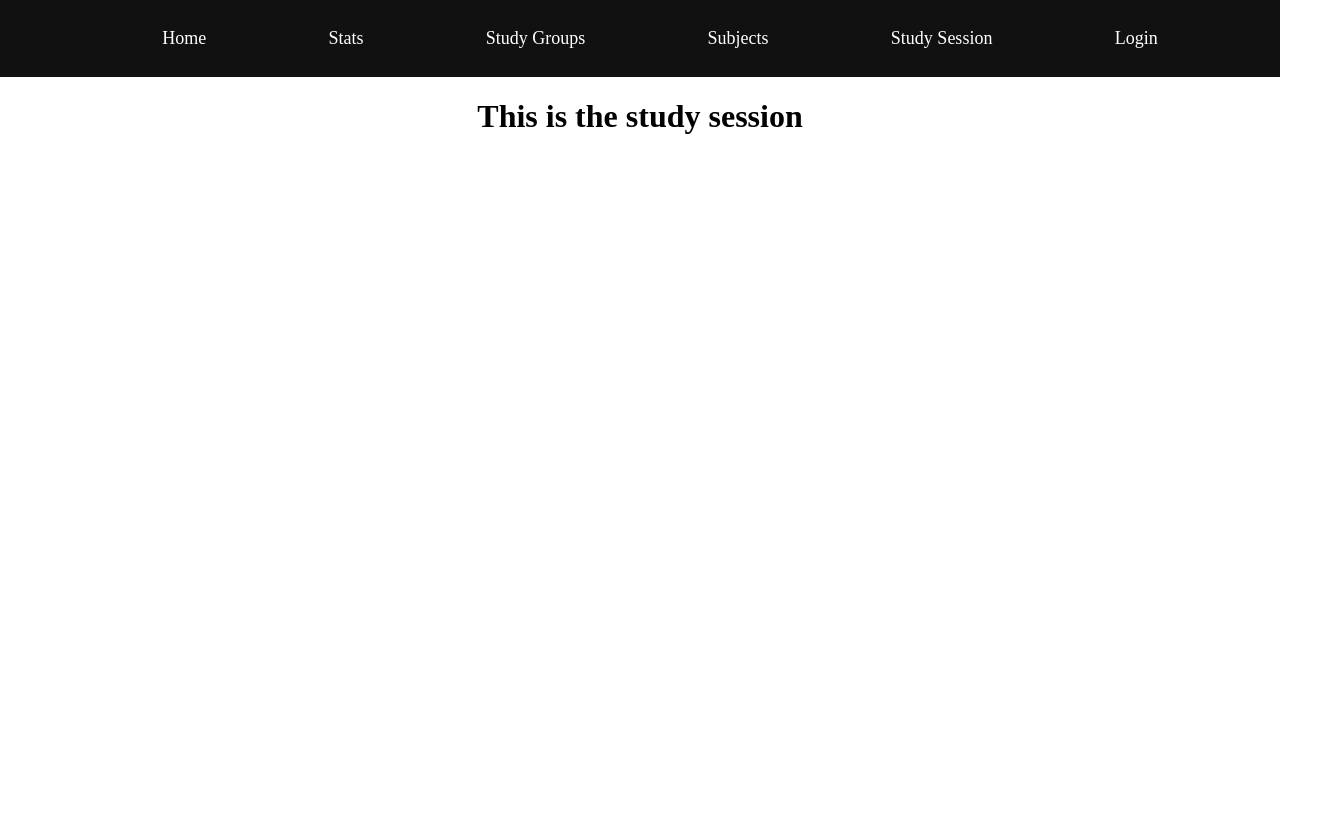
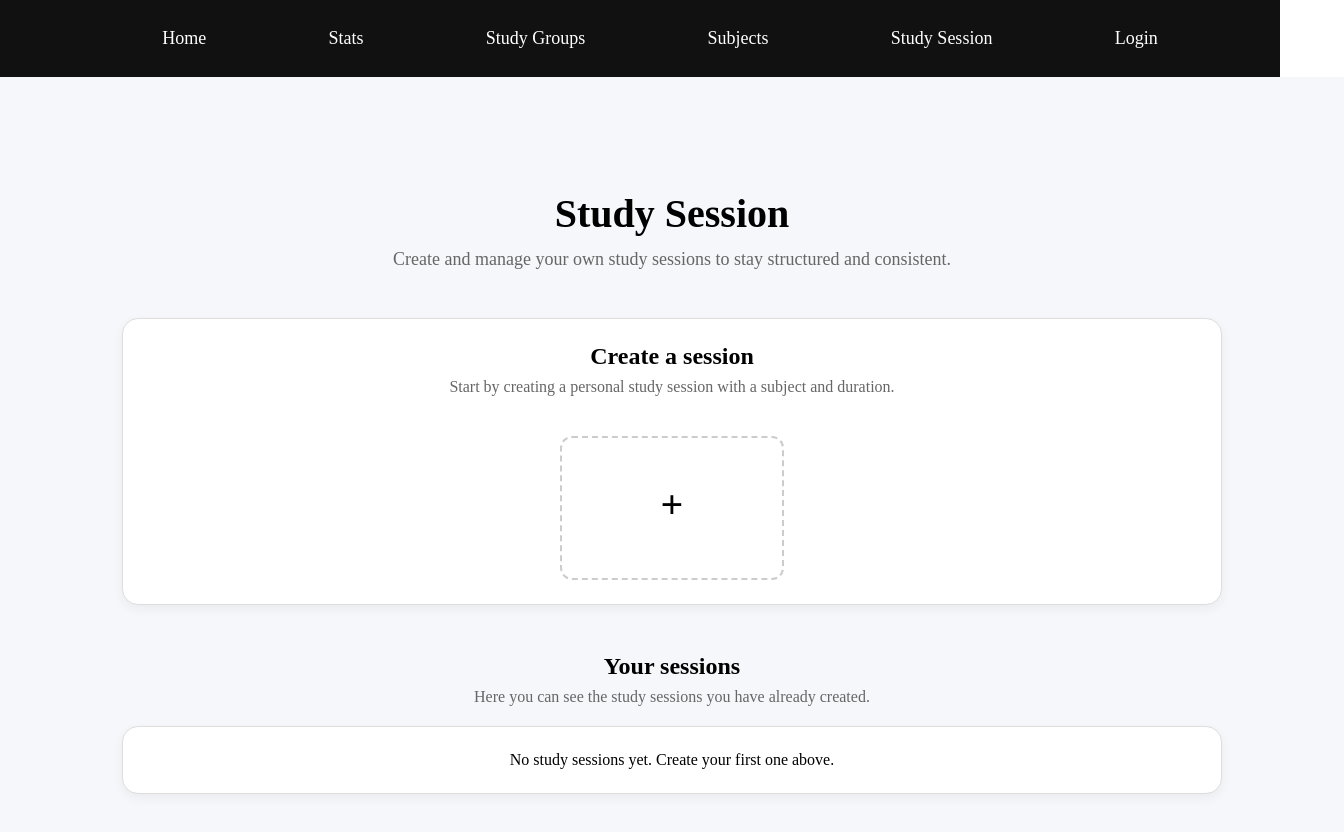
Before and after one commit to Draggard11/DAT251--placeholder-, a React (Vite) app in the folder frontend/react-website/: page /StudySession in a window 1280 px wide. Shown: the top 832 px of the page, 1344 px wide, since content can reach past the window. Before the commit the page ends 800 px from the top, so only its background shows below. Built offline with nearby package versions, Linux system fonts and the light colour scheme.

Commit message:
Add study session creation and display

```diff
--- /dev/null
+++ b/frontend/react-website/src/components/CreateSessionModal.tsx
@@ -0,0 +1,131 @@
+import React, { useState } from "react";
+
+const subjects = ["DAT251", "DAT333", "INF222"];
+const durations = [25, 45, 60, 90, 120];
+
+interface StudySessionItem {
+  subject: string;
+  duration: number;
+}
+
+interface Props {
+  isOpen: boolean;
+  onClose: () => void;
+  onSave: (session: StudySessionItem) => void;
+}
+
+const CreateSessionModal = ({ isOpen, onClose, onSave }: Props) => {
+  const [subject, setSubject] = useState("");
+  const [duration, setDuration] = useState("");
+
+  if (!isOpen) return null;
+
+  const handleSave = () => {
+    if (!subject || !duration) return;
+
+    onSave({
+      subject,
+      duration: Number(duration),
+    });
+
+    setSubject("");
+    setDuration("");
+    onClose();
+  };
+
+  return (
+    <div
+      onClick={onClose}
+      style={{
+        position: "fixed",
+        top: 0,
+        left: 0,
+        width: "100%",
+        height: "100%",
+        backgroundColor: "rgba(0, 0, 0, 0.45)",
+        display: "flex",
+        alignItems: "center",
+        justifyContent: "center",
+      }}
+    >
+      <div
+        onClick={(e) => e.stopPropagation()}
+        style={{
+          width: "420px",
+          backgroundColor: "white",
+          borderRadius: "16px",
+          padding: "24px",
+          boxShadow: "0 10px 30px rgba(0,0,0,0.15)",
+        }}
+      >
+        <div
+          style={{
+            display: "flex",
+            justifyContent: "space-between",
+            marginBottom: "16px",
+          }}
+        >
+          <h2>Create Study Session</h2>
+          <button onClick={onClose}>x</button>
+        </div>
+
+        <div style={{ display: "flex", flexDirection: "column", gap: "8px" }}>
+          <label>Subjects</label>
+          <select
+            value={subject}
+            onChange={(e) => setSubject(e.target.value)}
+            style={{
+              padding: "10px",
+              borderRadius: "8px",
+              border: "1px solid #ccc",
+            }}
+          >
+            <option value="">Select subject</option>
+            {subjects.map((item) => (
+              <option key={item} value={item}>
+                {item}
+              </option>
+            ))}
+          </select>
+        </div>
+
+        <div style={{ display: "flex", flexDirection: "column", gap: "8px" }}>
+          <label>Duration</label>
+          <select
+            value={duration}
+            onChange={(e) => setDuration(e.target.value)}
+            style={{
+              padding: "10px",
+              borderRadius: "8px",
+              border: "1px solid #ccc",
+            }}
+          >
+            <option value="">Select duration</option>
+            {durations.map((item) => (
+              <option key={item} value={item}>
+                {item} min
+              </option>
+            ))}
+          </select>
+        </div>
+
+        <button
+          onClick={handleSave}
+          style={{
+            marginTop: "8px",
+            padding: "12px",
+            backgroundColor: "#1f2d3d",
+            color: "white",
+            border: "none",
+            borderRadius: "8px",
+            cursor: "pointer",
+          }}
+        >
+          Save Session
+        </button>
+      </div>
+    </div>
+  );
+};
+
+export default CreateSessionModal;
--- a/frontend/react-website/src/pages/StudySession.tsx
+++ b/frontend/react-website/src/pages/StudySession.tsx
@@ -1,9 +1,161 @@
-import React from "react";
+import React, { useState } from "react";
+import CreateSessionModal from "../components/CreateSessionModal";
+
+interface StudySessionItem {
+  subject: string;
+  duration: number;
+}
 
 const StudySession = () => {
+  const [isOpen, setIsOpen] = useState(false);
+  const [sessions, setSessions] = useState<StudySessionItem[]>([]);
+
+  const handleSaveSession = (newSession: StudySessionItem) => {
+    setSessions((prev) => [...prev, newSession]);
+  };
+
   return (
-    <div>
-      <h1>This is the study session</h1>
+    <div
+      style={{
+        padding: "40px 32px",
+        width: "100%",
+        margin: "0 auto",
+        backgroundColor: "#f5f7fa",
+        minHeight: "100vh",
+      }}
+    >
+      <div
+        style={{ maxWidth: "1100px", margin: "0 auto", padding: "40px 32px" }}
+      >
+        <section style={{ marginBottom: "48px", textAlign: "center" }}>
+          <h1 style={{ marginBottom: "12px", fontSize: "40px" }}>
+            Study Session
+          </h1>
+          <p style={{ margin: 0, color: "#666", fontSize: "18px" }}>
+            Create and manage your own study sessions to stay structured and
+            consistent.
+          </p>
+        </section>
+
+        <section
+          style={{
+            marginBottom: "48px",
+            display: "flex",
+            flexDirection: "column",
+            alignItems: "center",
+            justifyContent: "center",
+            backgroundColor: "#ffffff",
+            border: "1px solid #ddd",
+            borderRadius: "16px",
+            boxShadow: "0 4px 12px rgba(0,0,0,0.05)",
+            padding: "24px",
+          }}
+        >
+          <h2 style={{ marginTop: 0, marginBottom: "8px" }}>
+            Create a session
+          </h2>
+          <p style={{ marginTop: 0, color: "#666", marginBottom: "20px" }}>
+            Start by creating a personal study session with a subject and
+            duration.
+          </p>
+          <div
+            onClick={() => setIsOpen(true)}
+            style={{
+              marginTop: "20px",
+              width: "220px",
+              height: "140px",
+              border: "2px dashed #ccc",
+              borderRadius: "12px",
+              display: "flex",
+              flexDirection: "column",
+              alignItems: "center",
+              justifyContent: "center",
+              cursor: "pointer",
+              transition: "0.2s",
+            }}
+            onMouseEnter={(e) => {
+              e.currentTarget.style.borderColor = "#1f2d3d";
+              e.currentTarget.style.backgroundColor = "#f0f2f5";
+            }}
+            onMouseLeave={(e) => {
+              e.currentTarget.style.borderColor = "#ccc";
+              e.currentTarget.style.backgroundColor = "white";
+            }}
+          >
+            <div
+              style={{
+                fontSize: "40px",
+                marginBottom: "8px",
+                fontWeight: "bold",
+              }}
+            >
+              +
+            </div>
+          </div>
+        </section>
+
+        <section>
+          <h2 style={{ marginBottom: "8px" }}>Your sessions</h2>
+          <p style={{ marginTop: 0, color: "#666", marginBottom: "20px" }}>
+            Here you can see the study sessions you have already created.
+          </p>
+
+          {sessions.length === 0 ? (
+            <div
+              style={{
+                marginBottom: "48px",
+                backgroundColor: "#ffffff",
+                border: "1px solid #ddd",
+                borderRadius: "16px",
+                boxShadow: "0 4px 12px rgba(0,0,0,0.05)",
+                padding: "24px",
+              }}
+            >
+              No study sessions yet. Create your first one above.
+            </div>
+          ) : (
+            <div
+              style={{
+                marginBottom: "48px",
+                backgroundColor: "#ffffff",
+                border: "1px solid #ddd",
+                borderRadius: "16px",
+                boxShadow: "0 4px 12px rgba(0,0,0,0.05)",
+                padding: "24px",
+                display: "grid",
+                gridTemplateColumns: "repeat(auto-fill, minmax(220px, 1fr))",
+                gap: "16px",
+              }}
+            >
+              {sessions.map((session, index) => (
+                <div
+                  key={index}
+                  style={{
+                    width: "220px",
+                    padding: "16px",
+                    backgroundColor: "#f7f7f7",
+                    borderRadius: "12px",
+                    border: "1px solid #e2e2e2",
+                  }}
+                >
+                  <h3 style={{ marginTop: 0, marginBottom: "8px" }}>
+                    {session.subject}
+                  </h3>
+                  <p style={{ margin: 0, color: "#555" }}>
+                    {session.duration} min
+                  </p>
+                </div>
+              ))}
+            </div>
+          )}
+        </section>
+
+        <CreateSessionModal
+          isOpen={isOpen}
+          onClose={() => setIsOpen(false)}
+          onSave={handleSaveSession}
+        />
+      </div>
     </div>
   );
 };
```
